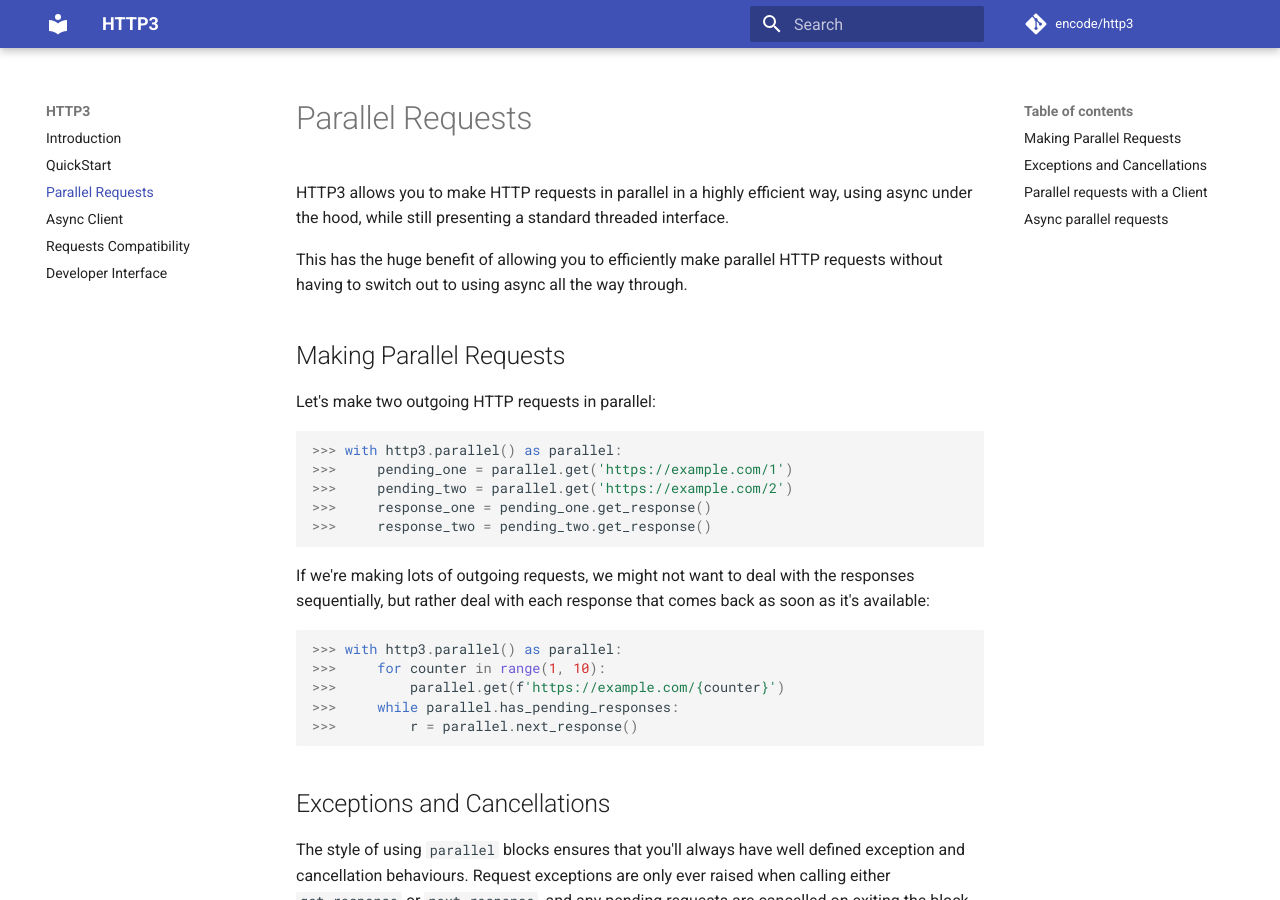
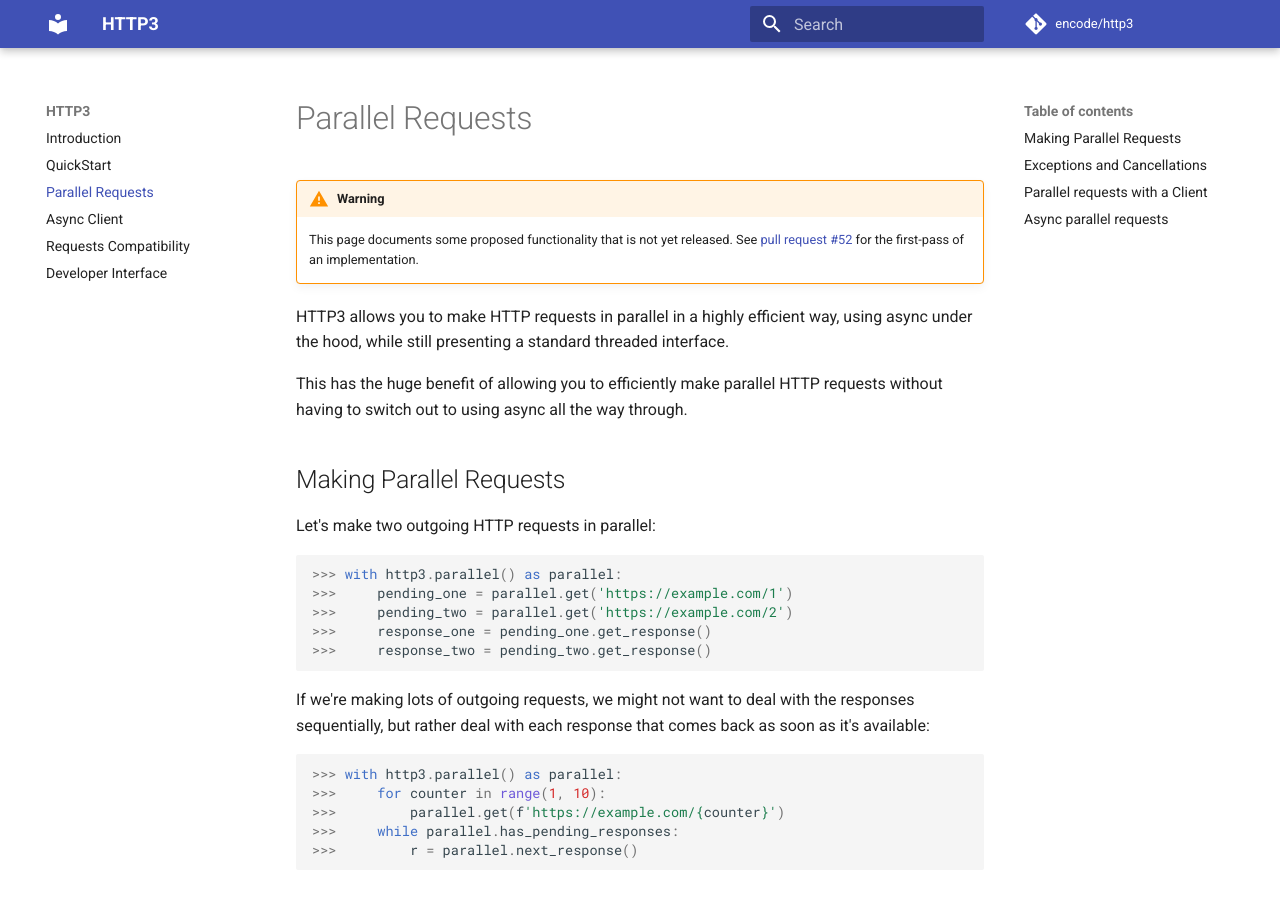
Before and after one commit to WorldStar0126/httpx, an MkDocs documentation site: the page built from docs/parallel.md, in a window 1280 px wide and 900 px high. Built offline with MkDocs 1.6.1 and Material for MkDocs 9.7.7, drawn with Linux system fonts in a browser that asks for light colours; comment, search, counter and statistics services are not loaded.

Commit message:
Docs tweaks

```diff
--- a/docs/parallel.md
+++ b/docs/parallel.md
@@ -1,4 +1,9 @@
 # Parallel Requests
+
+!!! warning
+    This page documents some proposed functionality that is not yet released.
+    See [pull request #52](https://github.com/encode/http3/pull/52) for the
+    first-pass of an implementation.
 
 HTTP3 allows you to make HTTP requests in parallel in a highly efficient way,
 using async under the hood, while still presenting a standard threaded interface.
```
Also changed, not shown: README.md (+13 -0 lines), docs/index.md (+11 -1 lines).
